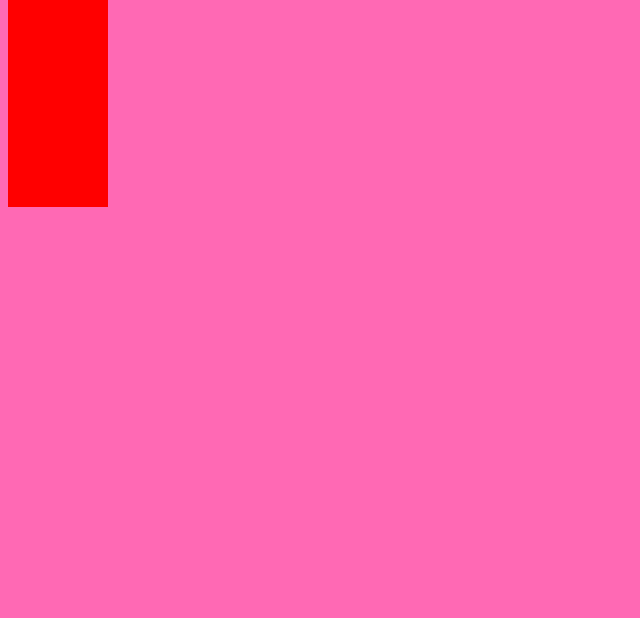
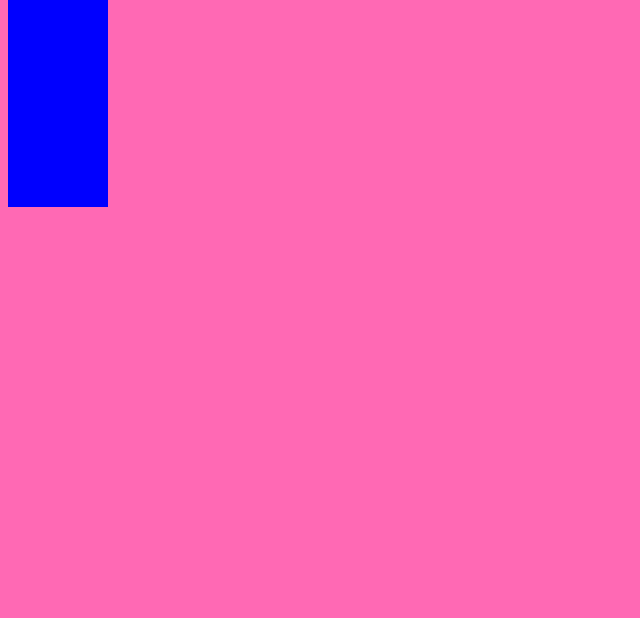
Before and after one commit to soobyoungYOUN/webBasic, a plain HTML site: page css/css1.html in a window 1280 px wide. Shown: the part 182-800 px from the top of the page, without its empty margins (0-640 px from the left). Drawn offline with Linux system fonts and the light colour scheme.

Commit message:
줄바꿈

```diff
--- a/css/css1.html
+++ b/css/css1.html
@@ -23,8 +23,9 @@
     }
   </style>
   <h1>CSS 연습</h1>
+
   <!-- 인라인 방식을 쓰지 말자 -->
   <!-- 스타일 태그를 먼저 읽고 나중에 개별 설정을 따름 -->
-  <div style="background-color: red;">인라인 css</div>
+  <div style="background-color: blue;">인라인 css</div>
 </body>
 </html>
```
